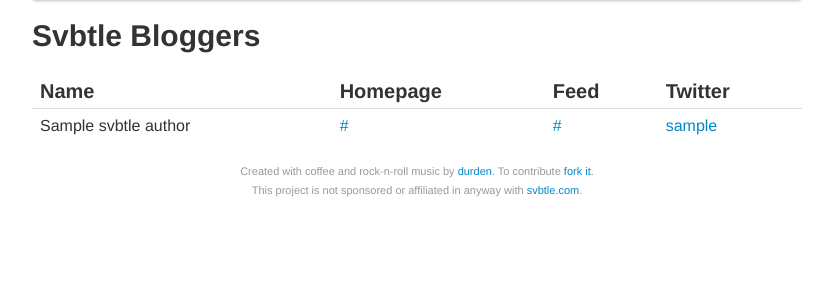
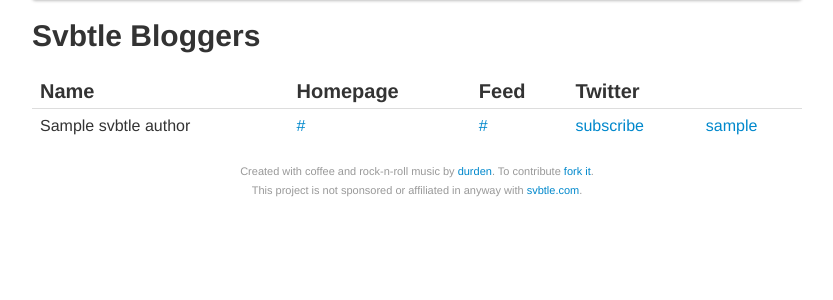
Before and after one commit to durden/svbtle_subscriber, a Flask app: page /all in a window 1280 px wide. Shown: the part 40-340 px from the top of the page, without its empty margins (223-1056 px from the left). Run offline with Flask 2, Linux system fonts and the light colour scheme; a database or web service that is not in the repository returns one stand-in record (values such as "Sample title"); some libraries are stand-ins or nearby versions.

Commit message:
Add easy link for subscribing

```diff
--- a/app.py
+++ b/app.py
@@ -78,6 +78,7 @@ def get_db_writers():
                             twitter_username
                           from svbtle_authors""")
     writers = []
+    subscribe_url = 'http://www.google.com/ig/add?feedurl=%s'
 
     for row in g.db_cursor.fetchall():
 
@@ -88,7 +89,8 @@ def get_db_writers():
             twitter_url = ''
 
         writers.append(dict(name=row[0], homepage=row[1], rss=row[2],
-                            twitter_url=twitter_url, twitter_username=row[3]))
+                            twitter_url=twitter_url, twitter_username=row[3],
+                            subscribe_url=subscribe_url % (row[2])))
 
     return writers
 
--- a/templates/subscriptions.html
+++ b/templates/subscriptions.html
@@ -19,6 +19,7 @@
                 <td>{{ writer.name }}</td>
                 <td><a href="{{ writer.homepage }}">{{ writer.homepage }}</a></td>
                 <td><a href="{{ writer.rss }}">{{ writer.rss }}</a></td>
+                <td><a href="{{ writer.subscribe_url }}">subscribe</a></td>
                 <td><a href="{{ writer.twitter_url }}">{{ writer.twitter_username }}</a></td>
             </tr>
         {% else %}
```
